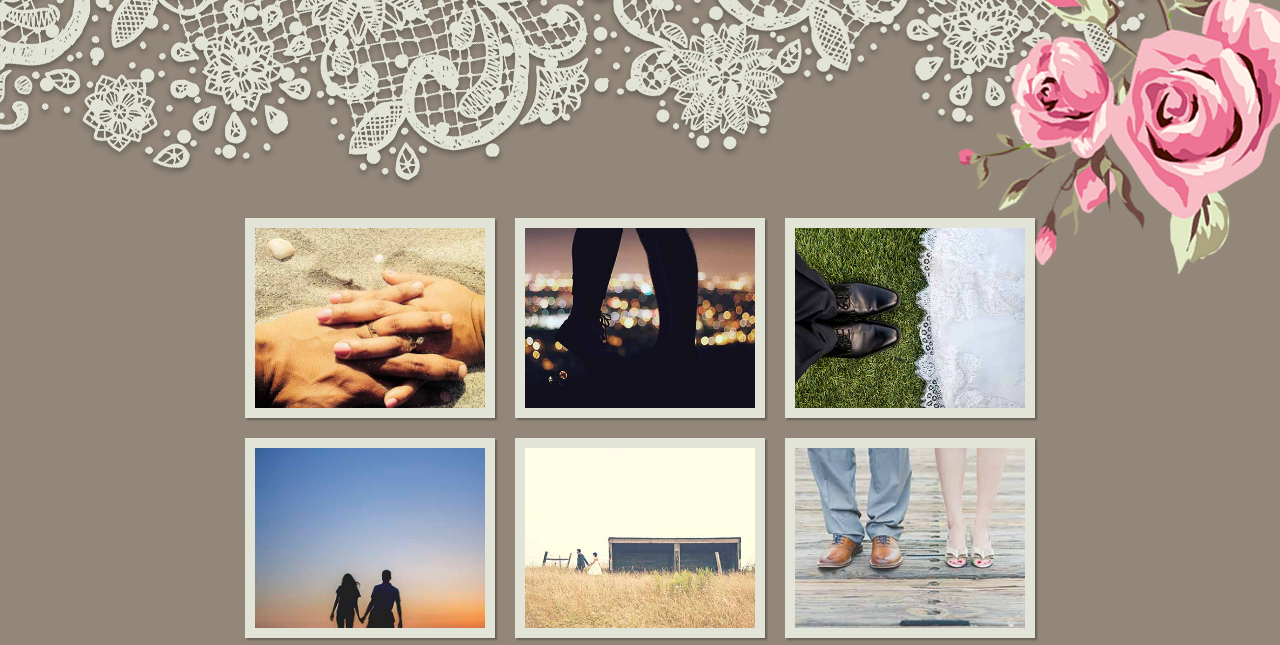
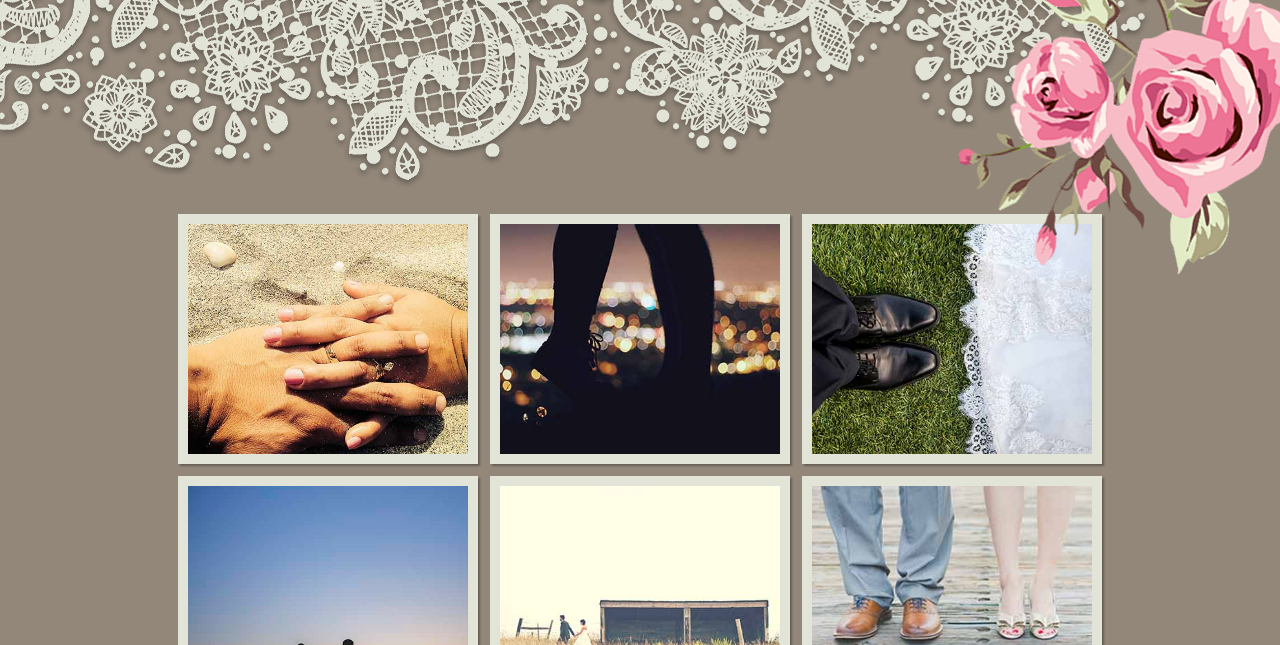
Before and after one commit to cutofmyjib/celeste-matt, a plain HTML site: page src/photos.html in a window 1280 px wide. Shown: the part 92-737 px from the top of the page. Drawn offline with Linux system fonts and the light colour scheme.

Commit message:
add links

```diff
--- a/src/photos.html
+++ b/src/photos.html
@@ -10,7 +10,7 @@
       <header>
         <div class='header-rose'></div>
         <nav class='nav-menu'>
-          <a href="#">DETAILS</a>
+          <a href="ceremony.html">DETAILS</a>
           <a href="#">REGISTRY</a>
           <a href="#">PHOTOS</a>
         </nav>
--- a/src/style.css
+++ b/src/style.css
@@ -159,9 +159,9 @@ footer {
 .gallery li {
   box-sizing: border-box;
   list-style: none;
-  width: 250px;
-  height: 200px;
-  margin: 10px;
+  width: 300px;
+  height: 250px;
+  margin: 6px;
   border: 10px solid #E3E4D8;
   box-shadow: 2px 2px 2px rgba(0,0,0,.3);
 }
```
Also changed, not shown: src/index.html (+2 -2 lines).
